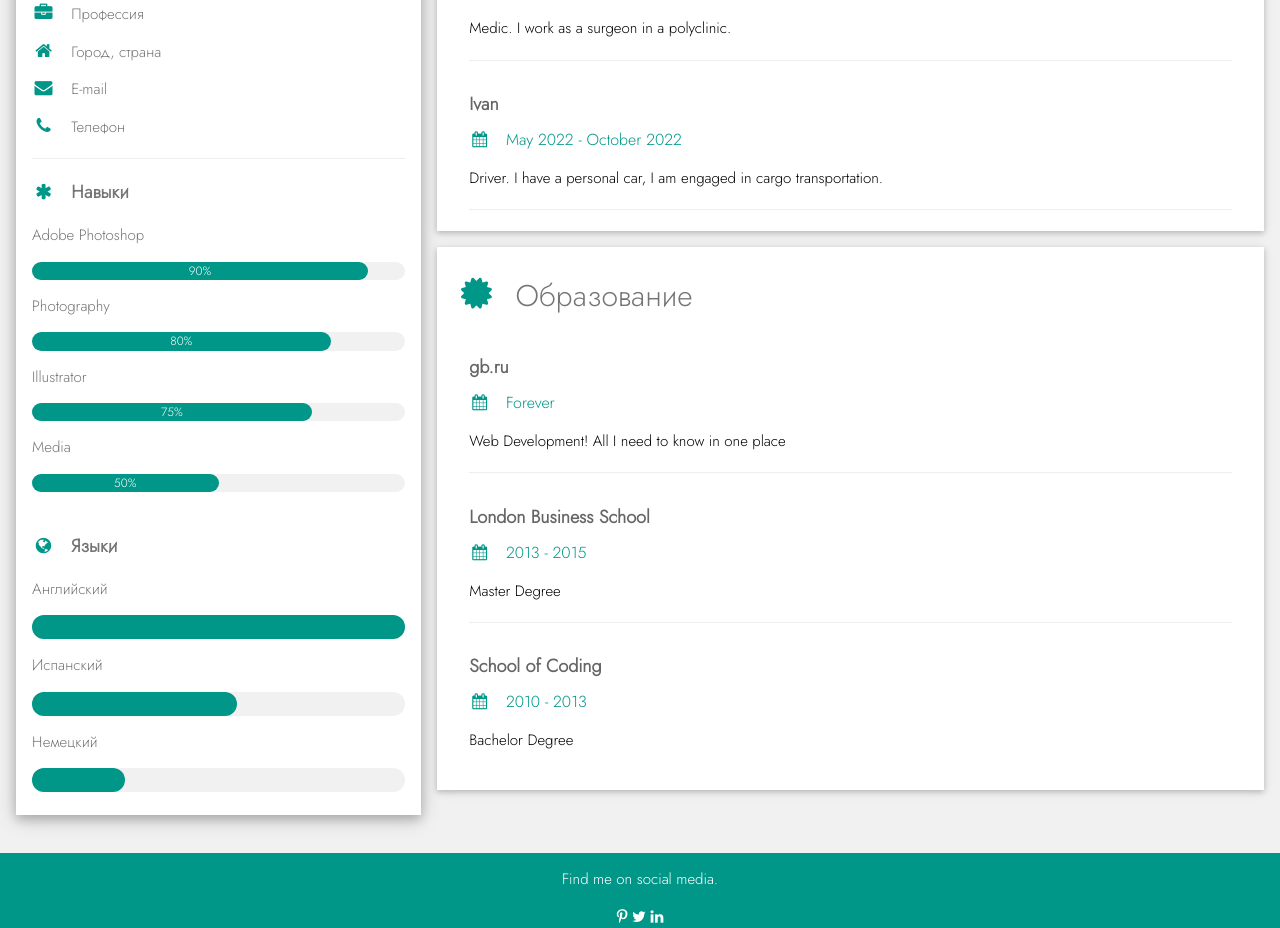
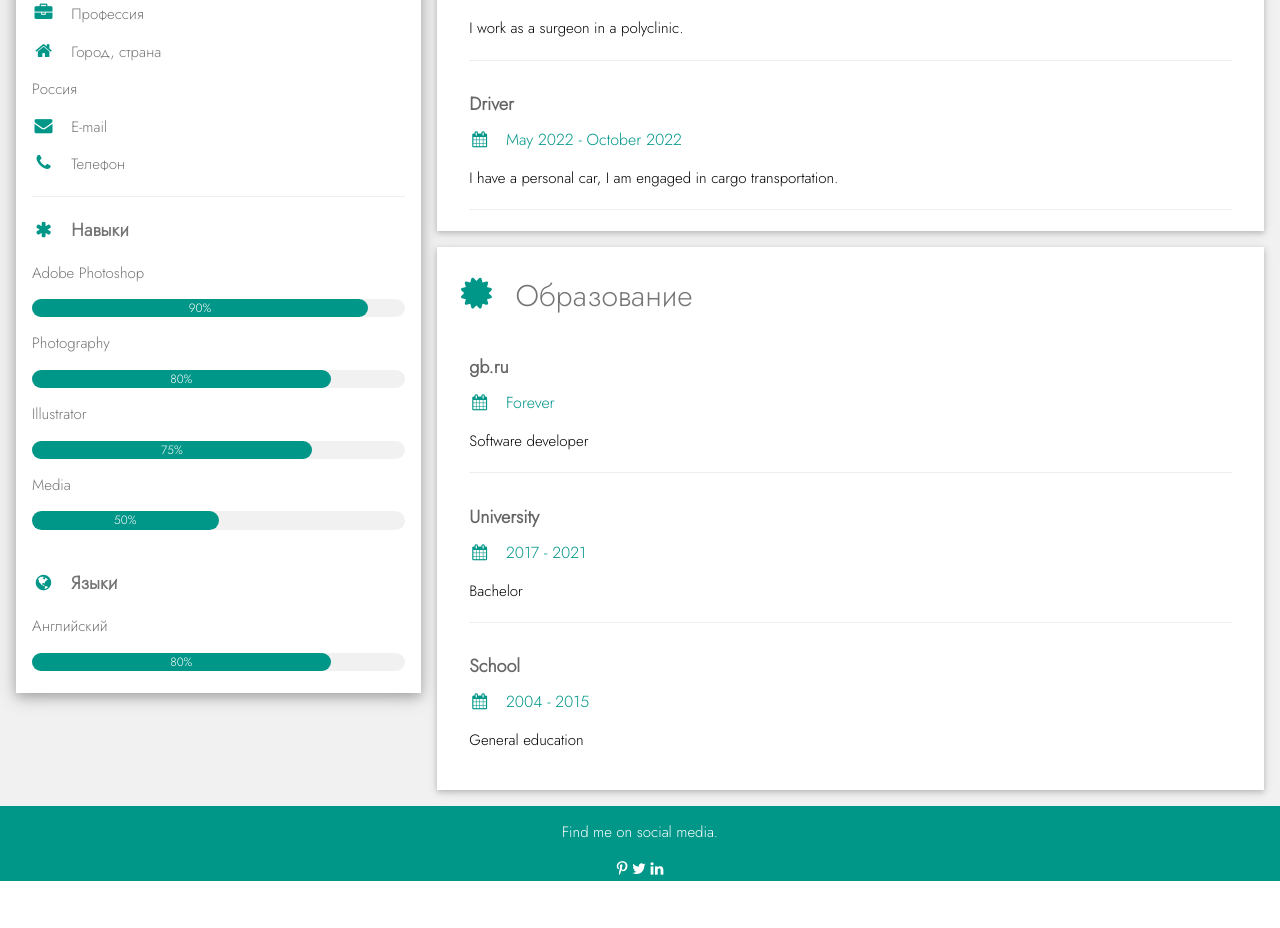
Before and after one commit to InowaR/web_technology, a PHP site: page / in a window 1280 px wide. Shown: the part 332-1260 px from the top of the page. After the commit the page ends 1213 px from the top, so only its background shows below. Run offline with PHP 8.4, Linux system fonts and the light colour scheme.

Commit message:
add extras

```diff
--- a/lesson4/index.php
+++ b/lesson4/index.php
@@ -4,21 +4,21 @@
 
 $source_array = [
     [
-    	'name' => 'John',
-        'description' => 'Builder. I am engaged in the construction of parks and recreation areas.',
+    	'name' => 'Builder',
+        'description' => 'I am engaged in the construction of parks and recreation areas.',
         'dateStart' => 'April 2020',
         'dateEnd' => 'Current',
     ],
     [
-    	'name' => 'Jane',
-    	'description' => 'Medic. I work as a surgeon in a polyclinic.',
+    	'name' => 'Medic',
+    	'description' => 'I work as a surgeon in a polyclinic.',
         'dateStart' => 'December 2018',
         'dateEnd' => 'August 2021',
 
     ],
     [
-    	'name' => 'Ivan',
-        'description' => 'Driver. I have a personal car, I am engaged in cargo transportation.',
+    	'name' => 'Driver',
+        'description' => 'I have a personal car, I am engaged in cargo transportation.',
         'dateStart' => 'May 2022',
         'dateEnd' => 'October 2022',
     ],
@@ -54,14 +54,20 @@ $source_array = [
 
       <div class="w3-white w3-text-grey w3-card-4">
         <div class="w3-display-container">
-          <img src="https://imgfon.ru/Images/Details_img_880px/Animals/glaza-belyy_fon-kotik-morda-polosatyy.webp" style="width:100%" alt="Avatar">
+          <img src="https://images.hdqwalls.com/wallpapers/bthumb/sunset-landscape-mountains-clouds-4k-jj.jpg" style="width:100%" alt="Avatar">
           <div class="w3-display-bottomleft w3-container w3-text-black">
-            <h2>Имя</h2>
+            <h2>Георгий</h2>
+            <style>
+            h2{
+            	color : white;
+            }
+            </style>
           </div>
         </div>
         <div class="w3-container">
           <p><i class="fa fa-briefcase fa-fw w3-margin-right w3-large w3-text-teal"></i>Профессия</p>
           <p><i class="fa fa-home fa-fw w3-margin-right w3-large w3-text-teal"></i>Город, страна</p>
+          <p>Россия</p>
           <p><i class="fa fa-envelope fa-fw w3-margin-right w3-large w3-text-teal"></i>E-mail</p>
           <p><i class="fa fa-phone fa-fw w3-margin-right w3-large w3-text-teal"></i>Телефон</p>
           <hr>
@@ -89,16 +95,8 @@ $source_array = [
 
           <p class="w3-large w3-text-theme"><b><i class="fa fa-globe fa-fw w3-margin-right w3-text-teal"></i>Языки</b></p>
           <p>Английский</p>
-          <div class="w3-light-grey w3-round-xlarge">
-            <div class="w3-round-xlarge w3-teal" style="height:24px;width:100%"></div>
-          </div>
-          <p>Испанский</p>
-          <div class="w3-light-grey w3-round-xlarge">
-            <div class="w3-round-xlarge w3-teal" style="height:24px;width:55%"></div>
-          </div>
-          <p>Немецкий</p>
-          <div class="w3-light-grey w3-round-xlarge">
-            <div class="w3-round-xlarge w3-teal" style="height:24px;width:25%"></div>
+          <div class="w3-light-grey w3-round-xlarge w3-small">
+            <div class="w3-container w3-center w3-round-xlarge w3-teal" style="width:80%">80%</div>
           </div>
           <br>
         </div>
@@ -114,19 +112,16 @@ $source_array = [
         <h2 class="w3-text-grey w3-padding-16"><i class="fa fa-suitcase fa-fw w3-margin-right w3-xxlarge w3-text-teal"></i>Опыт работы</h2>
 
         <?php for($i = 0; $i < count($source_array); $i++): ?>
-
           <div class="w3-container">
             <h5 class="w3-opacity"><b><?php echo $source_array[$i]['name']; ?></b></h5>
             <h6 class="w3-text-teal"><i class="fa fa-calendar fa-fw w3-margin-right"></i><?php echo $source_array[$i]['dateStart']?> - <?php if($source_array[$i]['dateEnd'] == 'Current'): ?> <span class="w3-tag w3-teal w3-round">Current</span></h6>
             <?php else: echo $source_array[$i]['dateEnd']; ?>
-          </h6>
             <?php endif; ?>
             </h6>
             <p><?php echo $source_array[$i]['description']; ?></p>
             <hr>
           </div>
         <?php endfor; ?>
-
       </div>
 
       <div class="w3-container w3-card w3-white">
@@ -134,19 +129,19 @@ $source_array = [
         <div class="w3-container">
           <h5 class="w3-opacity"><b>gb.ru</b></h5>
           <h6 class="w3-text-teal"><i class="fa fa-calendar fa-fw w3-margin-right"></i>Forever</h6>
-          <p>Web Development! All I need to know in one place</p>
+          <p>Software developer</p>
           <hr>
         </div>
         <div class="w3-container">
-          <h5 class="w3-opacity"><b>London Business School</b></h5>
-          <h6 class="w3-text-teal"><i class="fa fa-calendar fa-fw w3-margin-right"></i>2013 - 2015</h6>
-          <p>Master Degree</p>
+          <h5 class="w3-opacity"><b>University</b></h5>
+          <h6 class="w3-text-teal"><i class="fa fa-calendar fa-fw w3-margin-right"></i>2017 - 2021</h6>
+          <p>Bachelor</p>
           <hr>
         </div>
         <div class="w3-container">
-          <h5 class="w3-opacity"><b>School of Coding</b></h5>
-          <h6 class="w3-text-teal"><i class="fa fa-calendar fa-fw w3-margin-right"></i>2010 - 2013</h6>
-          <p>Bachelor Degree</p><br>
+          <h5 class="w3-opacity"><b>School</b></h5>
+          <h6 class="w3-text-teal"><i class="fa fa-calendar fa-fw w3-margin-right"></i>2004 - 2015</h6>
+          <p>General education</p><br>
         </div>
       </div>
 
```
Lines whose indentation alone changed are shown as unchanged.
